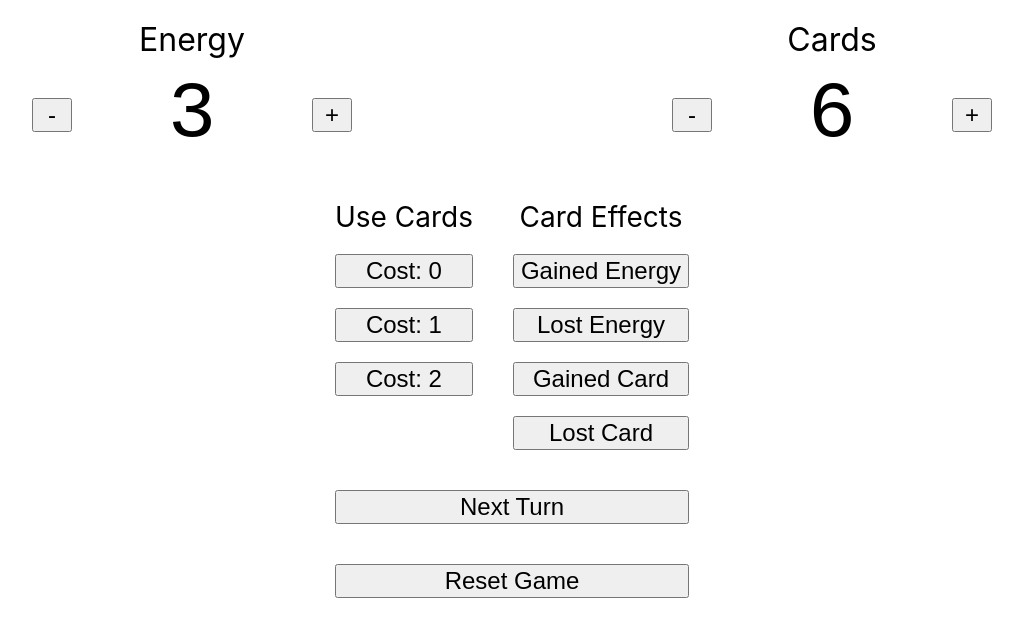
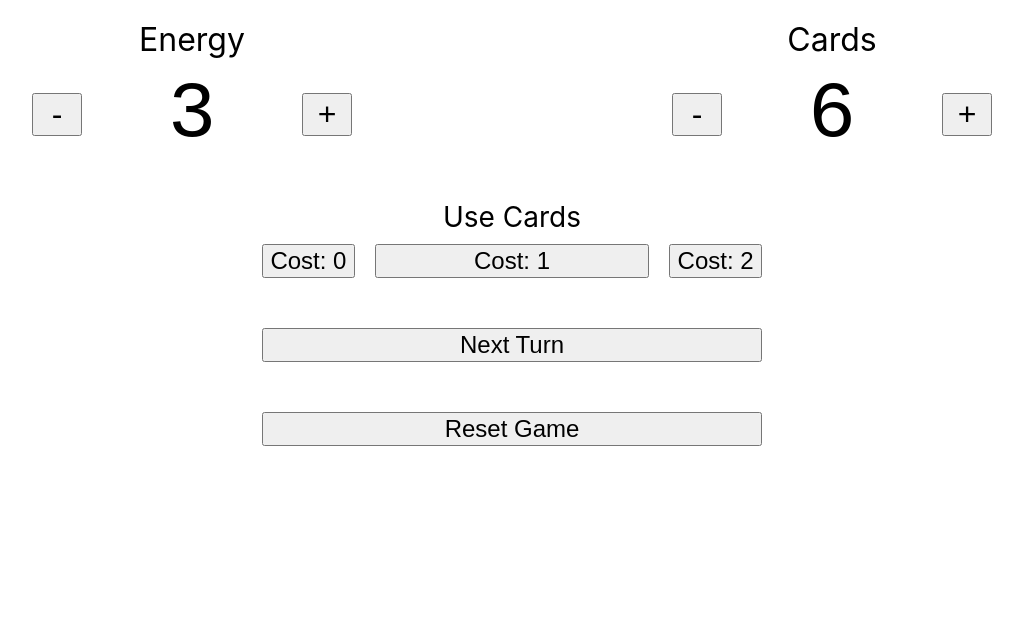
Before and after one commit to clokken/axie-counter, a React (Create React App) app: page / in a window 1280 px wide. Shown: the top 636 px of the page, without its empty margins (128-1151 px from the left). Built offline with nearby package versions, Linux system fonts and the light colour scheme.

Commit message:
More compact layout with less button options

```diff
--- a/src/components/CounterPage.module.scss
+++ b/src/components/CounterPage.module.scss
@@ -6,44 +6,7 @@
 
 .Button {
     font-size: 1.50rem;
-}
-
-.ControlsContent {
-    display: flex;
-    flex-direction: column;
-    align-items: center;
-
-    .ControlsWrapper {
-        display: flex;
-        flex-direction: column;
-        align-items: stretch;
-    }
-}
-
-.Controls {
-    display: flex;
-    justify-content: center;
-    margin-top: 40px;
-
-    .ControlSection {
-        display: flex;
-        flex-direction: column;
-        align-items: stretch;
-        margin-bottom: 40px;
-
-        &+.ControlSection {
-            margin-left: 40px;
-        }
-
-        > * + * {
-            margin-top: 20px;
-        }
-
-        .Label {
-            font-size: 1.75rem;
-            text-align: center;
-        }
-    }
+    white-space: nowrap;
 }
 
 .Wrapper {
@@ -74,8 +37,61 @@
         }
 
         .Button {
-            font-size: 1.5rem;
-            min-width: 40px;
+            font-size: 2.00rem;
+            min-width: 50px;
         }
     }
 }
+
+.BottomContent {
+    display: flex;
+    flex-direction: column;
+    align-items: center;
+}
+
+.ControlsWrapper {
+    min-width: 500px;
+    display: flex;
+    flex-direction: column;
+    align-items: stretch;
+
+    .Controls {
+        display: flex;
+        flex-direction: column;
+        align-items: stretch;
+        margin-top: 40px;
+
+        .Label {
+            font-size: 1.75rem;
+            text-align: center;
+            margin-bottom: 10px;
+        }
+
+        .ControlSection {
+            display: flex;
+            justify-content: space-between;
+            align-items: stretch;
+            margin: 0 -10px;
+
+            button:nth-child(1) {
+                flex: 20%;
+            }
+
+            button:nth-child(2) {
+                flex: 60%;
+            }
+
+            button:nth-child(3) {
+                flex: 20%;
+            }
+
+            button {
+                margin: 0 10px;
+            }
+        }
+    }
+}
+
+.FinalButton {
+    margin-top: 50px;
+}
--- a/src/components/CounterPage.tsx
+++ b/src/components/CounterPage.tsx
@@ -21,66 +21,6 @@ const CounterPage: React.FC = () => {
     React.useEffect(() => {
         resetGame();
     }, []);
-
-    const mainControls = (
-        <div className={styles.Controls}>
-            <div className={styles.ControlSection}>
-                <div className={styles.Label}>
-                    Use Cards
-                </div>
-
-                <button className={styles.Button} onClick={() => {
-                    setCards(cards - 1);
-                }}>
-                    Cost: 0
-                </button>
-
-                <button className={styles.Button} onClick={() => {
-                    setEnergy(energy - 1);
-                    setCards(cards - 1);
-                }}>
-                    Cost: 1
-                </button>
-
-                <button className={styles.Button} onClick={() => {
-                    setEnergy(energy - 2);
-                    setCards(cards - 1);
-                }}>
-                    Cost: 2
-                </button>
-            </div>
-
-            <div className={styles.ControlSection}>
-                <div className={styles.Label}>
-                    Card Effects
-                </div>
-
-                <button className={styles.Button} onClick={() => {
-                    setEnergy(energy + 1);
-                }}>
-                    Gained Energy
-                </button>
-
-                <button className={styles.Button} onClick={() => {
-                    setEnergy(energy - 1);
-                }}>
-                    Lost Energy
-                </button>
-
-                <button className={styles.Button} onClick={() => {
-                    setCards(cards + 1);
-                }}>
-                    Gained Card
-                </button>
-
-                <button className={styles.Button} onClick={() => {
-                    setCards(cards - 1);
-                }}>
-                    Lost Card
-                </button>
-            </div>
-        </div>
-    );
 
     return (
         <div className={styles.Root}>
@@ -112,18 +52,46 @@ const CounterPage: React.FC = () => {
                 </div>
             </div>
 
-            <div className={styles.ControlsContent}>
+            <div className={styles.BottomContent}>
                 <div className={styles.ControlsWrapper}>
-                    {mainControls}
+                    <div className={styles.Controls}>
+                        <div className={styles.Label}>
+                            Use Cards
+                        </div>
 
-                    <button className={styles.Button} onClick={nextTurn}>
+                        <div className={styles.ControlSection}>
+                            <button className={styles.Button} onClick={() => {
+                                setCards(cards - 1);
+                            }}>
+                                Cost: 0
+                            </button>
+
+                            <button className={styles.Button} onClick={() => {
+                                setEnergy(energy - 1);
+                                setCards(cards - 1);
+                            }}>
+                                Cost: 1
+                            </button>
+
+                            <button className={styles.Button} onClick={() => {
+                                setEnergy(energy - 2);
+                                setCards(cards - 1);
+                            }}>
+                                Cost: 2
+                            </button>
+                        </div>
+                    </div>
+
+                    <button
+                        className={styles.Button + ' ' + styles.FinalButton}
+                        onClick={nextTurn}
+                    >
                         Next Turn
                     </button>
 
                     <button
-                        className={styles.Button}
+                        className={styles.Button + ' ' + styles.FinalButton}
                         onClick={resetGame}
-                        style={{ marginTop: 40 }}
                     >
                         Reset Game
                     </button>
```
